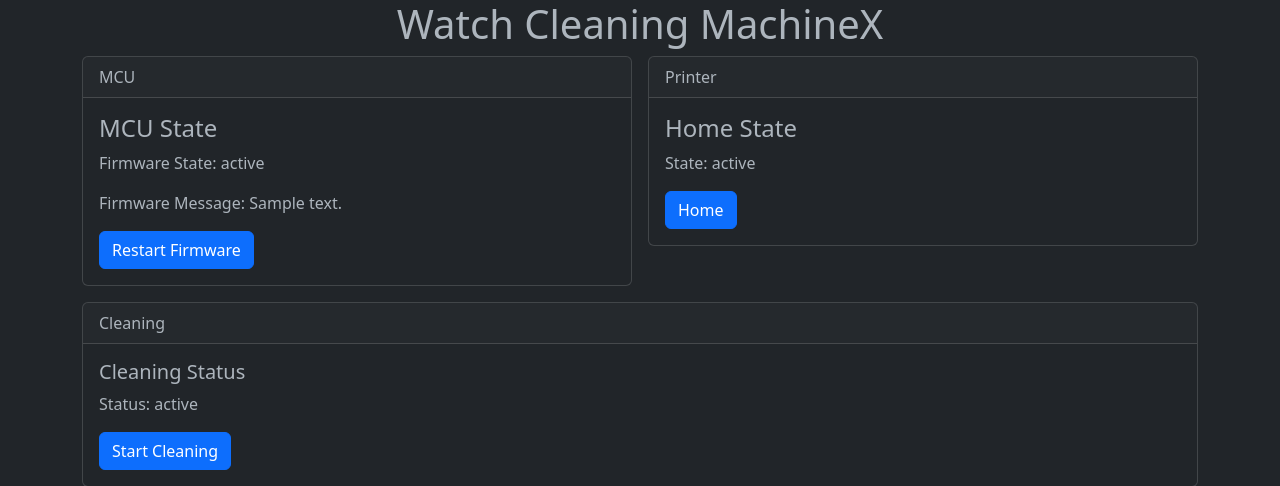
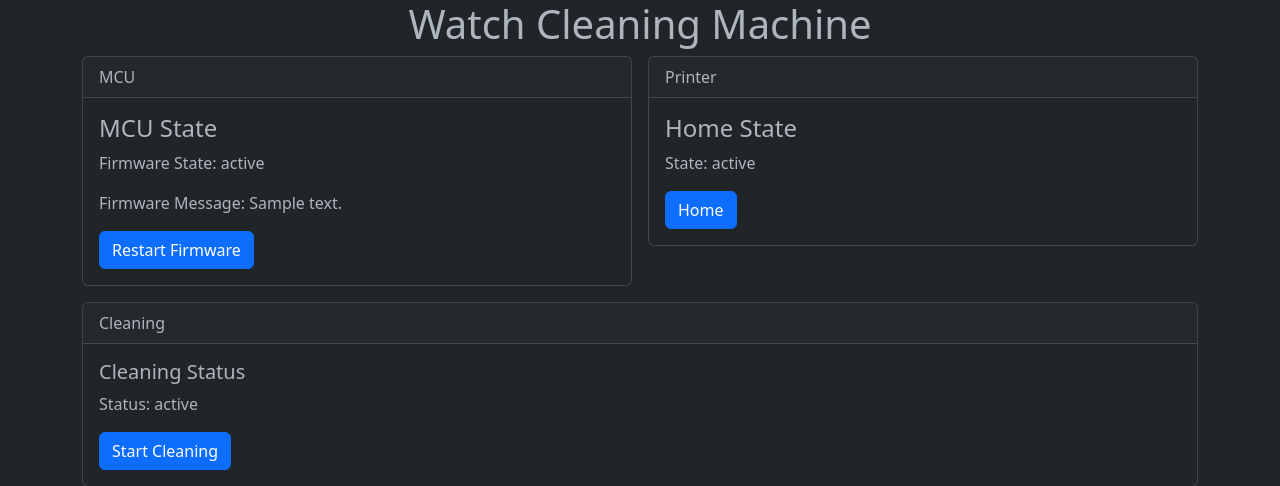
Before and after one commit to davecburke/auto-watch-cleaning-flask, a Flask app: template templates/index.html in a window 1280 px wide. Shown: the top 486 px of the page. Run offline with Flask 3, Linux system fonts and the light colour scheme; the template is opened without the code that fills it: most values are stand-ins (such as "Sample title", 1, 10 or a date in 2020); parts of the project's set-up code (start-up, migrations or seed data) failed here and were passed over.

Commit message:
Removed X from the app title

```diff
--- a/templates/index.html
+++ b/templates/index.html
@@ -12,7 +12,7 @@
 
 <body>
     <div class="container overflow-hidden">
-        <h1 class="text-center">Watch Cleaning MachineX</h1>
+        <h1 class="text-center">Watch Cleaning Machine</h1>
         <div class="row g-3">
             <div class="col-sm-12 col-md-6">
                 <div class="row g-2">
```
